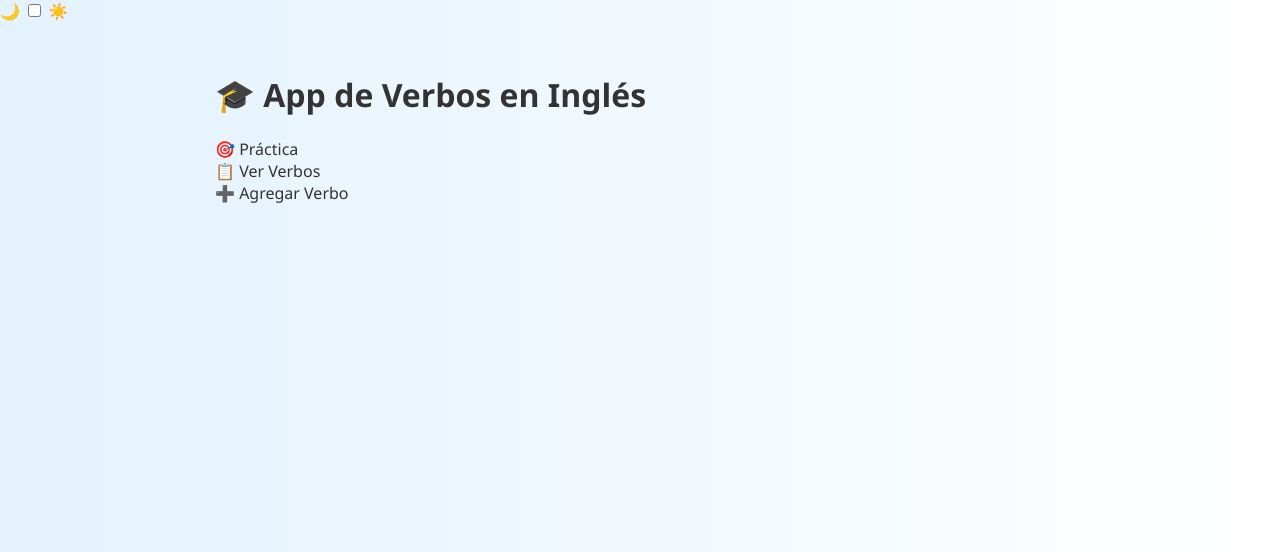
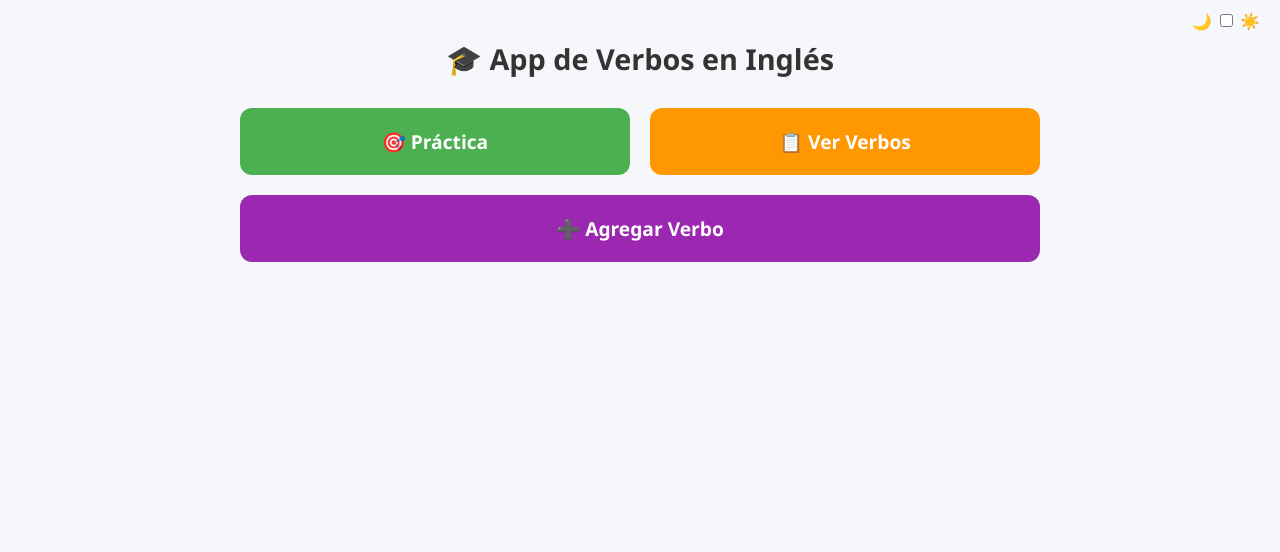
Before and after one commit to Predator0520/verbos-flask-app, a Flask app: page / in a window 1280 px wide. Shown: the top 552 px of the page. Run offline with Flask 3, Linux system fonts and the light colour scheme.

Commit message:
Update style.css

```diff
--- a/static/style.css
+++ b/static/style.css
@@ -1,59 +1,75 @@
 body {
   font-family: 'Segoe UI', sans-serif;
   margin: 0;
-  padding: 0;
-  background: linear-gradient(to right, #e3f2fd, #ffffff);
+  padding: 20px;
+  background: #f5f7fa;
   color: #333;
   transition: background 0.3s, color 0.3s;
 }
 
 .container {
-  max-width: 850px;
+  max-width: 800px;
   margin: auto;
-  padding: 30px;
 }
+
+.titulo {
+  text-align: center;
+  font-size: 1.8em;
+  margin-bottom: 30px;
+}
+
+.menu-grid {
+  display: flex;
+  flex-wrap: wrap;
+  gap: 20px;
+  justify-content: center;
+  margin-bottom: 30px;
+}
+
+.card-btn {
+  flex: 1 1 30%;
+  min-width: 180px;
+  padding: 20px;
+  text-align: center;
+  border-radius: 12px;
+  color: white;
+  font-weight: bold;
+  font-size: 1.2em;
+  cursor: pointer;
+  transition: transform 0.2s;
+}
+
+.card-btn:hover {
+  transform: scale(1.05);
+}
+
+.green { background-color: #4CAF50; }
+.orange { background-color: #ff9800; }
+.purple { background-color: #9c27b0; }
 
 .card {
   background: #fff;
-  padding: 20px 25px;
-  margin: 20px 0;
-  border-radius: 15px;
-  box-shadow: 0 8px 16px rgba(0,0,0,0.1);
-  transition: all 0.3s ease;
-}
-
-.flashcard {
-  font-size: 1.3em;
-  font-weight: bold;
-  background: #e3f2fd;
-  padding: 12px;
-  border-radius: 10px;
-  margin-bottom: 10px;
-  color: #111;
-}
-
-/* Corrige color en modo oscuro */
-.dark .flashcard {
-  background: #263238;
-  color: #fff;
+  padding: 15px 25px;
+  margin-bottom: 20px;
+  border-radius: 12px;
+  box-shadow: 0 4px 8px rgba(0,0,0,0.1);
+  position: relative;
 }
 
 input[type="text"] {
-  padding: 10px;
+  padding: 8px;
   margin: 5px;
-  border-radius: 8px;
+  border-radius: 6px;
   border: 1px solid #ccc;
-  width: 240px;
 }
 
 button {
   background: #4CAF50;
   color: white;
   border: none;
-  padding: 10px 16px;
-  border-radius: 8px;
+  padding: 8px 12px;
+  border-radius: 6px;
   cursor: pointer;
-  font-weight: bold;
   transition: background 0.2s;
 }
 
@@ -61,12 +77,20 @@ button:hover {
   background: #388E3C;
 }
 
-.switch {
-  display: flex;
-  justify-content: center;
-  align-items: center;
-  margin-top: 20px;
+.flashcard {
+  display: block;
+  margin-bottom: 10px;
+  font-size: 1.2em;
   font-weight: bold;
+  background: #e3f2fd;
+  padding: 10px;
+  border-radius: 10px;
+}
+
+.modo-switch {
+  position: absolute;
+  top: 10px;
+  right: 20px;
 }
 
 .dark {
@@ -79,6 +103,11 @@ button:hover {
   color: #f1f1f1;
 }
 
+.dark .flashcard {
+  background: #264653;
+  color: #e9ecef;
+}
+
 .dark input,
 .dark button {
   background: #444;
@@ -86,19 +115,11 @@ button:hover {
   border: 1px solid #777;
 }
 
-/* Mostrar/Ocultar secciones */
-.hidden {
-  display: none;
-}
-
-.close-btn {
-  float: right;
-  background: #d32f2f;
-  border: none;
-  color: white;
-  font-weight: bold;
-  border-radius: 50%;
-  width: 30px;
-  height: 30px;
+/* Botón cerrar */
+.cerrar {
+  position: absolute;
+  top: 8px;
+  right: 12px;
+  font-size: 1.3em;
   cursor: pointer;
 }
```
